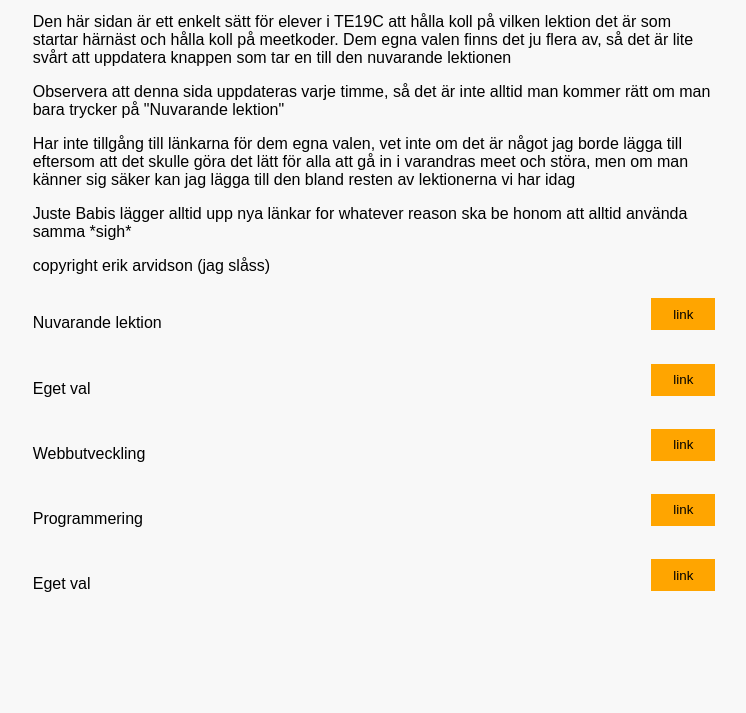
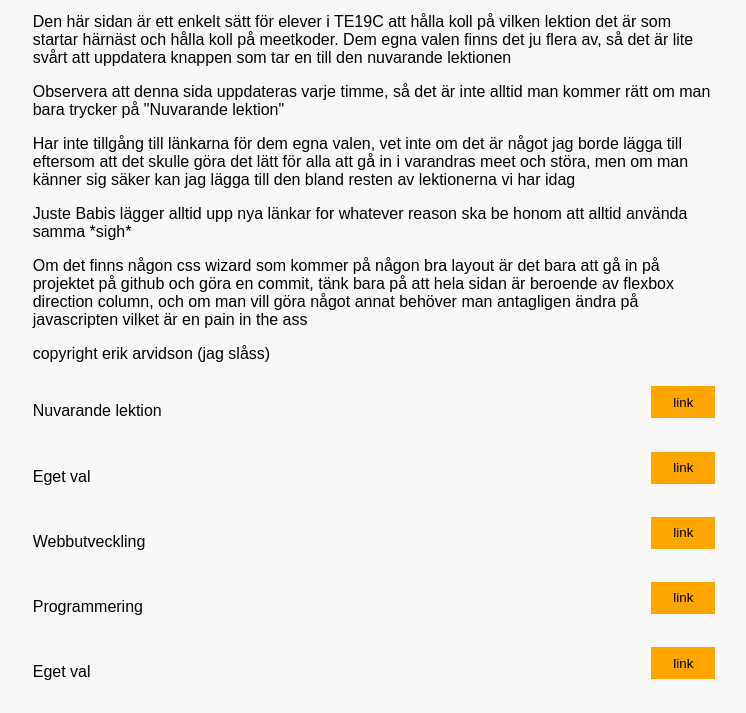
Before and after one commit to e-r-ik/te19cannibaler, a plain HTML site: page index.html in a window 1280 px wide. Shown: the part 91-804 px from the top of the page, without its empty margins (266-1012 px from the left). Drawn offline with Linux system fonts and the light colour scheme.

Commit message:
Update index.html

```diff
--- a/index.html
+++ b/index.html
@@ -25,11 +25,14 @@
            kan jag lägga till den bland resten av lektionerna vi har idag</p>
         <p>Juste Babis lägger alltid upp nya länkar for whatever reason ska be honom
            att alltid använda samma *sigh*</p>
+        <p>Om det finns någon css wizard som kommer på någon bra layout är det bara att gå in på
+           projektet på github och göra en commit, tänk bara på att hela sidan är beroende av
+           flexbox direction column, och om man vill göra något annat behöver man antagligen ändra på javascripten vilket är en pain in the ass</p>
         <p>copyright erik arvidson (jag slåss)</p>
       </article>
       <section>
         <p>Nuvarande lektion</p>
-        <button type="button" onclick=currentLesson>link</button>
+        <button type="button" onclick=currentLesson target="_blank">link</button>
       </section>
     </main>
   </body>
```
